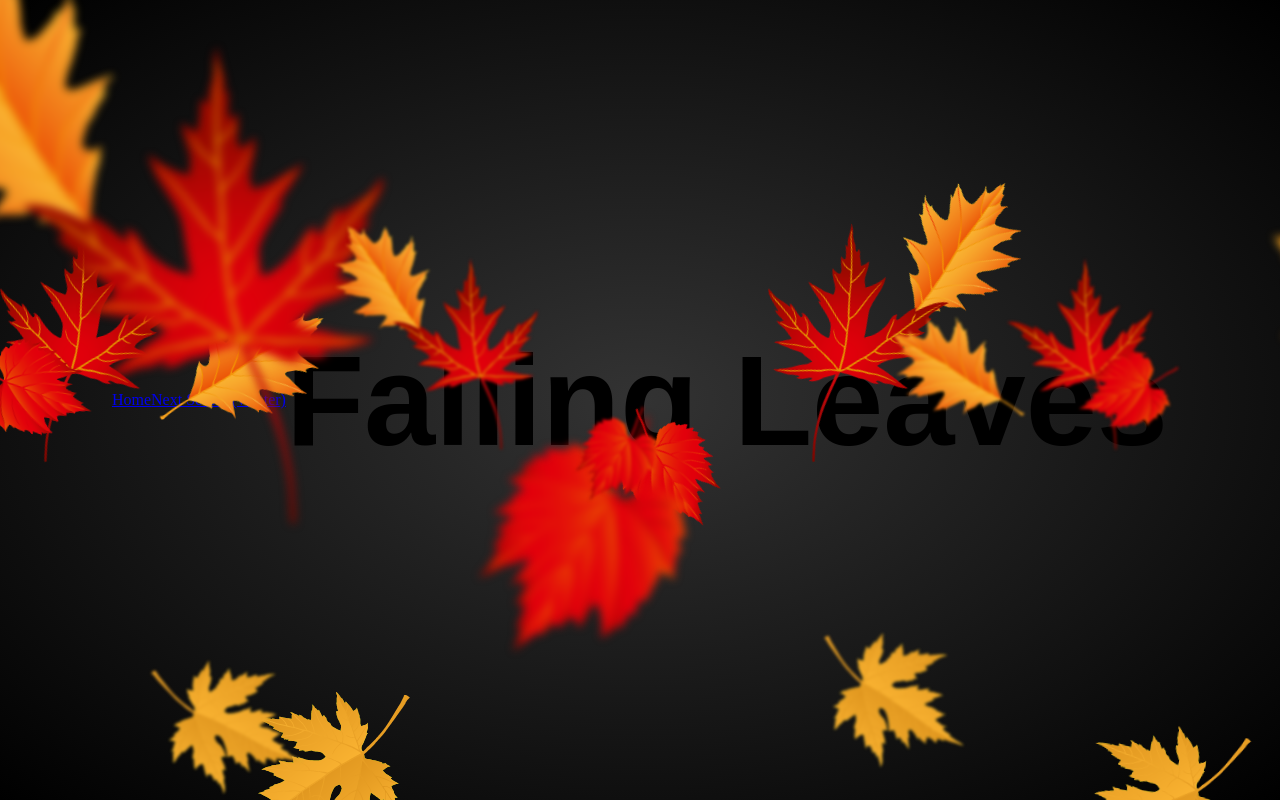
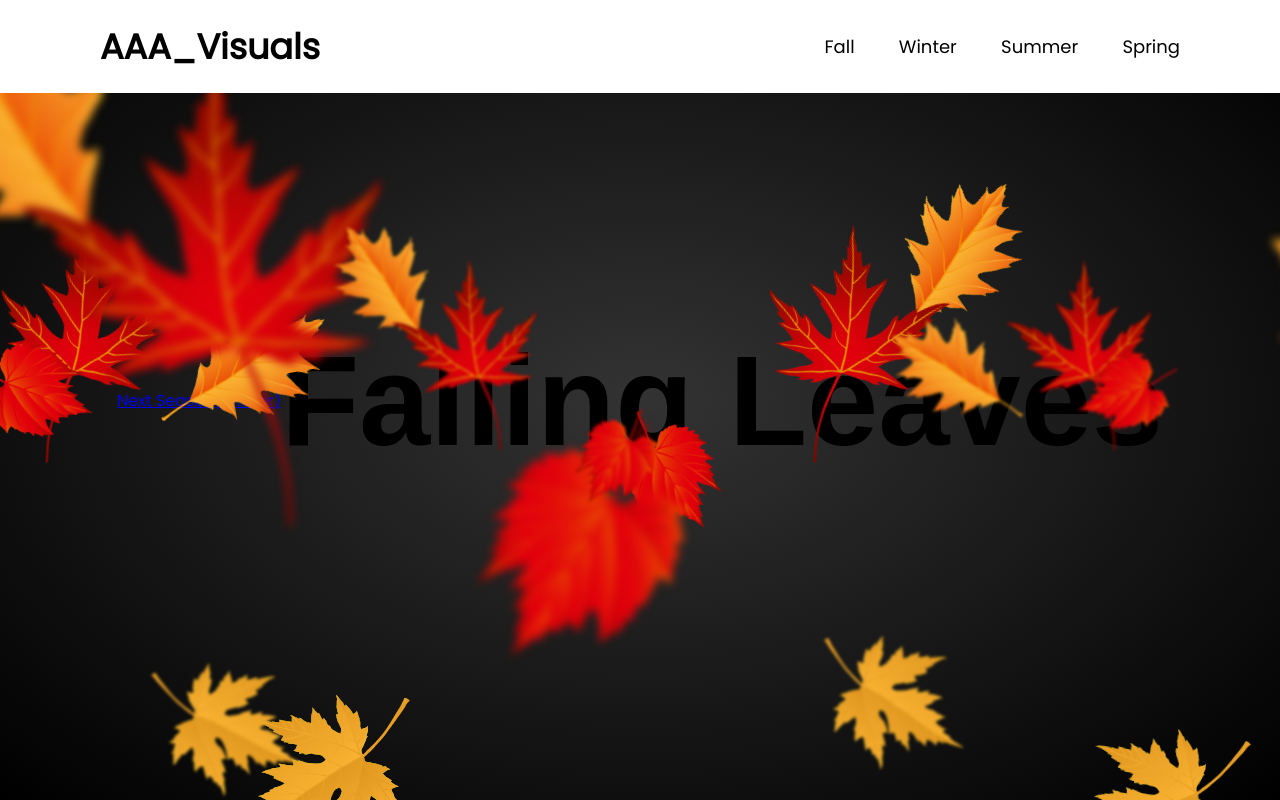
Before and after one commit to JonathanA278/CSSAnimation, a plain HTML site: page index.html in a window 1280 px wide. Drawn offline with Linux system fonts and the light colour scheme; a web font is replaced by a local one.

Commit message:
Actual Final

```diff
--- a/css/style5.css
+++ b/css/style5.css
@@ -20,7 +20,7 @@ body {
     left: 0;
     width: 100%;
     padding: 20px 100px;
-    background: red;
+    background: white;
     display: flex;
     justify-content: space-between;
     align-items: center;
@@ -29,7 +29,7 @@ body {
 
 .logo{
     font-size: 35px;
-    color: #78de5f;
+    color: #000000;
     text-decoration: none;
     font-weight: 700;
 }
--- a/index.html
+++ b/index.html
@@ -6,6 +6,7 @@
     <title>Falling Leaves</title>
     <!-- CSS -->
     <link rel="stylesheet" href="css/style.css">
+    <link rel="stylesheet" href="css/style5.css">
     <!-- FONTS -->
 
     <link rel="preconnect" href="https://fonts.googleapis.com">
@@ -13,9 +14,20 @@
     <link href="https://fonts.googleapis.com/css2?family=Bungee+Spice&display=swap" rel="stylesheet">
 </head>
 <body>
+    <header class="header">
+        <a href="index2.html" class="logo">AAA_Visuals</a>
+
+        <nav class="navbar">
+
+            <a href="index.html">Fall</a>
+            <a href="winter.html">Winter</a>
+            <a href="Summer.html">Summer</a>
+            <a href="Spring.html">Spring</a>
+        </nav>
+
+    </header>
+
     <section>
-        <a href="index2.html">Home</a>
-        <br>
         <a href="Winter.html">Next Season(Winter)</a>
         <h2>Falling Leaves</h2>
         <div class="set">
@@ -48,6 +60,8 @@
             <div><img src="img/Leaves/leaves3.png" alt="Leaf 3,2"></div>
             <div><img src="img/Leaves/leaves4.png" alt="Leaf 4,2"></div>
         </div>
+
+        <header><nav></nav></header>
     </section>
 </body>
 </html>
```
Also changed, not shown: Spring.html (+14 -2 lines), Summer.html (+14 -2 lines), index2.html (+1 -2 lines), winter.html (+14 -2 lines), img/frog.jpg (deleted).
